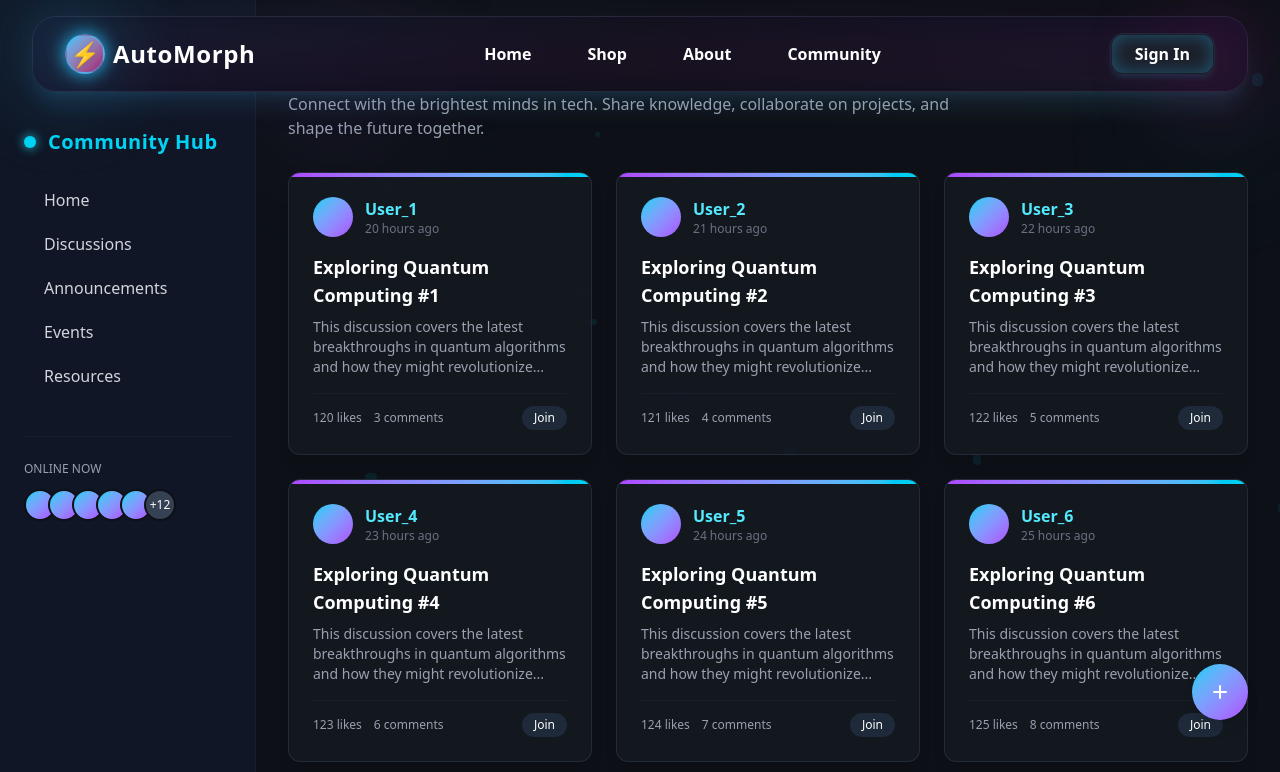
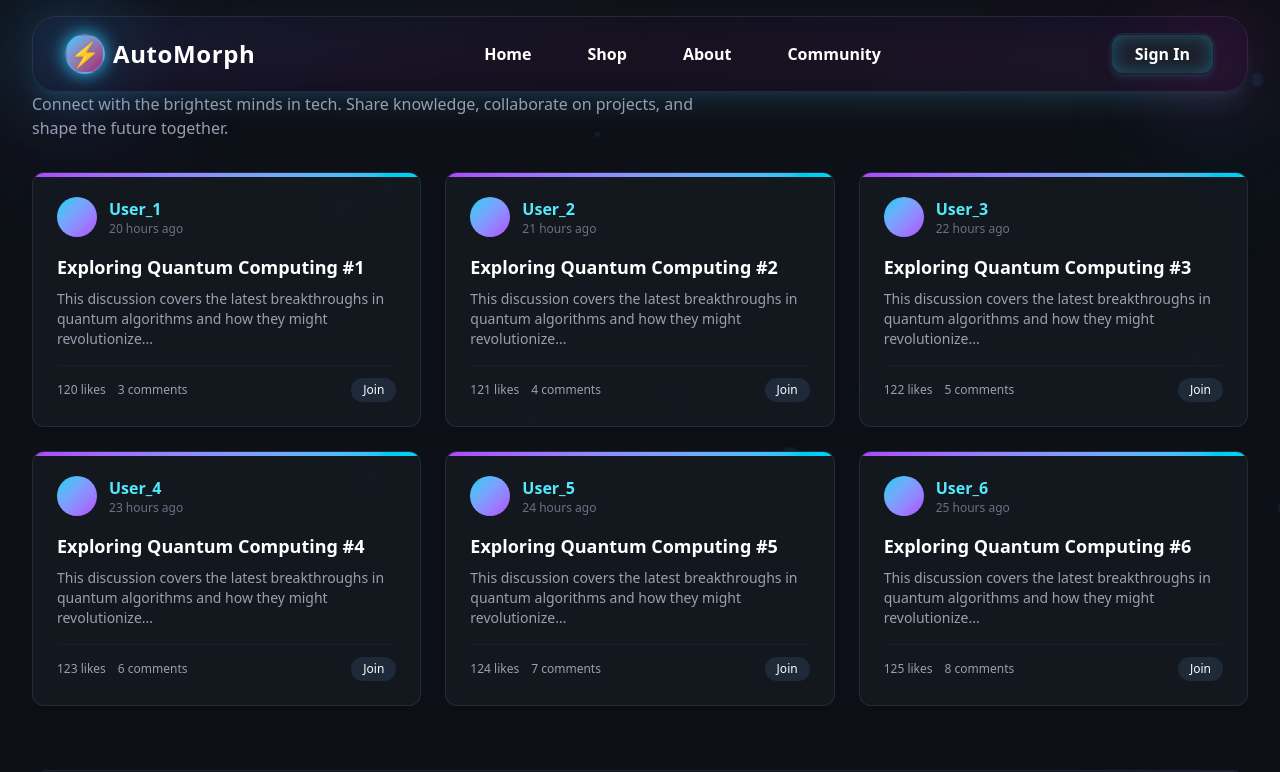
Before and after one commit to Chief-myk/AutoMorph, a React (Vite) app in the folder client/: page /community in a window 1280 px wide. Shown: the top 772 px of the page. Built offline with nearby package versions, Linux system fonts and the light colour scheme; no server answers.

Commit message:
minor changes

```diff
--- a/client/src/pages/CommunityPage.jsx
+++ b/client/src/pages/CommunityPage.jsx
@@ -48,7 +48,7 @@ const CommunityPage = () => {
   };
 
   return (
-    <div className="min-h-screen grid grid-cols-1 md:grid-cols-5 bg-[#0D1117] text-white font-sans overflow-hidden">
+    <div className="min-h-screen bg-[#0D1117] text-white font-sans overflow-hidden">
       {/* Animated background elements */}
       <div className="fixed inset-0 overflow-hidden pointer-events-none">
         {[...Array(20)].map((_, i) => (
@@ -67,60 +67,8 @@ const CommunityPage = () => {
         ))}
       </div>
 
-      {/* Sidebar with animation */}
-      <motion.aside
-        initial={{ x: -100, opacity: 0 }}
-        animate={{ x: 0, opacity: 1 }}
-        transition={{ duration: 0.8, ease: "easeOut" }}
-        className="col-span-1 bg-[#111827]/90 backdrop-blur-md p-6 pt-32 border-r border-gray-800/50 space-y-8 z-10"
-      >
-        <motion.div
-          whileHover={{ scale: 1.05 }}
-          className="flex items-center space-x-3 mb-8"
-        >
-          <div className="w-3 h-3 rounded-full bg-cyan-400 shadow-[0_0_8px_2px_rgba(34,211,238,0.5)]"></div>
-          <h2 className="text-xl font-bold text-cyan-400 tracking-wide">Community Hub</h2>
-        </motion.div>
-
-        <nav className="flex flex-col space-y-5">
-          {['Home', 'Discussions', 'Announcements', 'Events', 'Resources'].map((item, index) => (
-            <motion.a
-              key={index}
-              href="#"
-              whileHover={{ x: 5, color: "#22d3ee" }}
-              transition={{ type: "spring", stiffness: 300 }}
-              className="text-gray-300 hover:text-cyan-300 flex items-center group"
-            >
-              <span className="w-2 h-2 rounded-full bg-transparent group-hover:bg-cyan-300 mr-3 transition-all duration-300"></span>
-              {item}
-            </motion.a>
-          ))}
-        </nav>
-
-        {/* Online users widget */}
-        <motion.div
-          initial={{ opacity: 0 }}
-          animate={{ opacity: 1 }}
-          transition={{ delay: 0.5 }}
-          className="mt-12 pt-6 border-t border-gray-800/50"
-        >
-          <div className="text-xs text-gray-400 mb-3">ONLINE NOW</div>
-          <div className="flex -space-x-2">
-            {[...Array(5)].map((_, i) => (
-              <div
-                key={i}
-                className="w-8 h-8 rounded-full bg-gradient-to-br from-cyan-400 to-purple-500 border-2 border-[#0D1117]"
-              />
-            ))}
-            <div className="w-8 h-8 rounded-full bg-gray-700 border-2 border-[#0D1117] flex items-center justify-center text-xs">
-              +12
-            </div>
-          </div>
-        </motion.div>
-      </motion.aside>
-
       {/* Main Content */}
-      <main className="col-span-4 p-8 space-y-12 relative">
+      <main className="p-8 space-y-12 relative max-w-7xl mx-auto">
         {/* Header with animation */}
         <motion.section
           initial={{ y: -20, opacity: 0 }}
@@ -191,18 +139,7 @@ const CommunityPage = () => {
         </motion.section>
 
         {/* Floating action button */}
-        <motion.div
-          initial={{ opacity: 0, y: 20 }}
-          animate={{ opacity: 1, y: 0 }}
-          transition={{ delay: 0.8 }}
-          className="fixed bottom-8 right-8 z-20"
-        >
-          <button className="w-14 h-14 rounded-full bg-gradient-to-br from-cyan-400 to-purple-500 shadow-lg flex items-center justify-center hover:shadow-cyan-400/40 transition-all">
-            <svg xmlns="http://www.w3.org/2000/svg" className="h-6 w-6" fill="none" viewBox="0 0 24 24" stroke="currentColor">
-              <path strokeLinecap="round" strokeLinejoin="round" strokeWidth={2} d="M12 6v6m0 0v6m0-6h6m-6 0H6" />
-            </svg>
-          </button>
-        </motion.div>
+
 
         {/* Feedback section with glass morphism effect */}
         <motion.section
```
